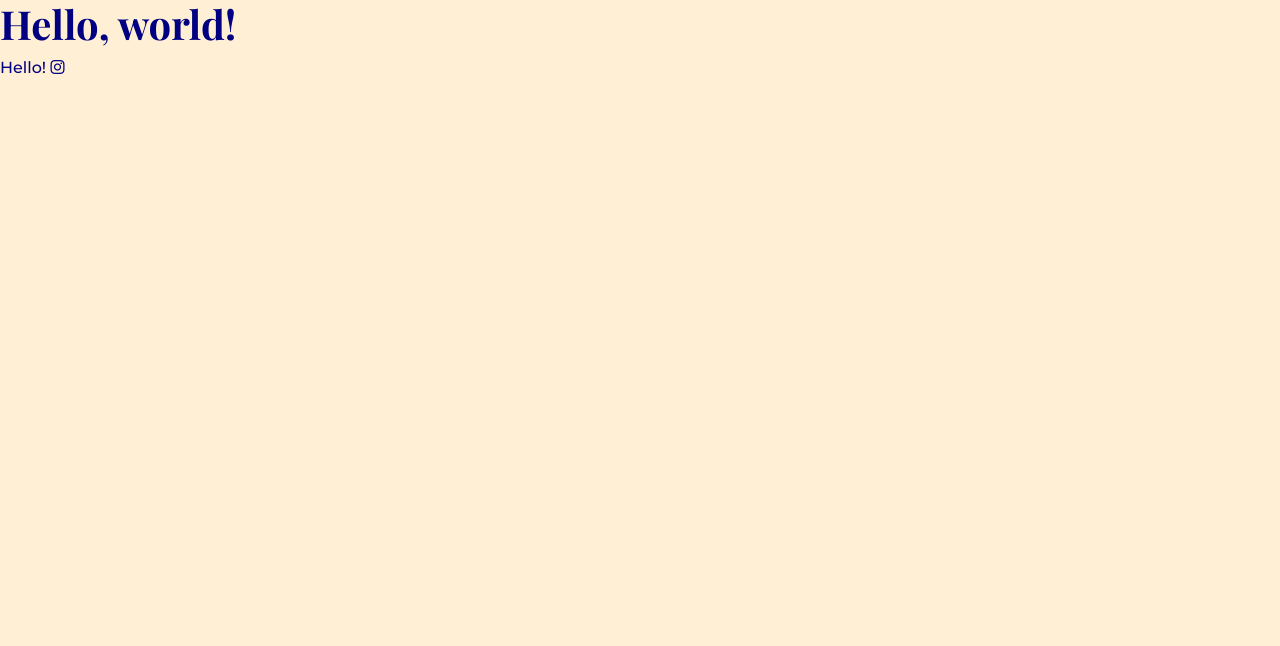
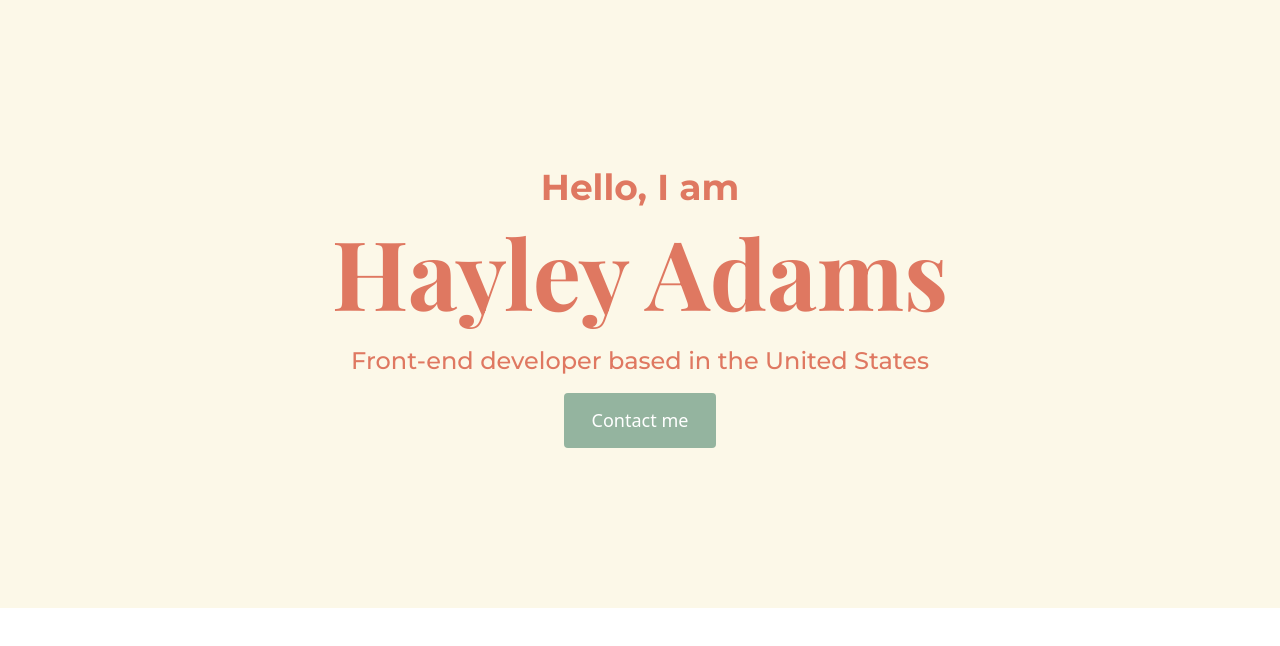
Before and after one commit to hbadams/shecodes-portfolio-project, a plain HTML site: page index.html in a window 1280 px wide. Drawn offline with nearby package versions, Linux system fonts and the light colour scheme.

Commit message:
setting up homepage hero and building css

```diff
--- a/index.html
+++ b/index.html
@@ -28,7 +28,13 @@
     <link rel="stylesheet" href="styles/portfolio.css" />
   </head>
   <body>
-    <h1>Hello, world!</h1>
-    <p>Hello! <i class="fa-brands fa-instagram"></i></p>
+    <div class="hero">
+      <p>Hello, I am</p>
+      <h1>Hayley Adams</h1>
+      <h2>Front-end developer based in the United States</h2>
+      <div>
+        <a href="#" class="btn btn-primary">Contact me</a>
+      </div>
+    </div>
   </body>
 </html>
--- a/styles/portfolio.css
+++ b/styles/portfolio.css
@@ -1,17 +1,56 @@
 /* font-family: "Montserrat", sans-serif;
 font-family: "Playfair Display", serif; */
-
-body {
-  background: papayawhip;
+:root {
+  --background-color: #fcf8e8;
+  --primary-color: #94b49f;
+  --font-color: #df7861;
+  --heading-font-family: "Playfair Display", serif;
+  --normal-font-family: "Montserrat", sans-serif;
 }
-
-h1 {
-  color: navy;
-  font-family: "Playfair Display", serif;
-  font-weight: normal;
+h1,
+h2,
+h3 {
+  color: var(--font-color);
+  font-family: var(--heading-font-family);
+  font-weight: bold;
 }
 
 p {
-  color: navy;
-  font-family: "Montserrat", sans-serif;
+  color: var(--font-color);
+  font-family: var(--normal-font-family);
 }
+
+.hero {
+  background: var(--background-color);
+  text-align: center;
+  line-height: 1.5;
+  padding: 160px 15px;
+}
+
+.hero p {
+  font-size: 36px;
+  font-weight: bold;
+  margin: 0;
+}
+
+.hero h1 {
+  font-size: 96px;
+  font-weight: bold;
+}
+
+.hero h2 {
+  font-family: var(--normal-font-family);
+  font-size: 24px;
+  font-weight: normal;
+  line-height: 2;
+}
+
+.btn-primary {
+  background: var(--primary-color);
+  color: white;
+  border-radius: 4px;
+  border: none;
+  font-size: 18px;
+  line-height: 27px;
+  padding: 14px 28px;
+}
```
